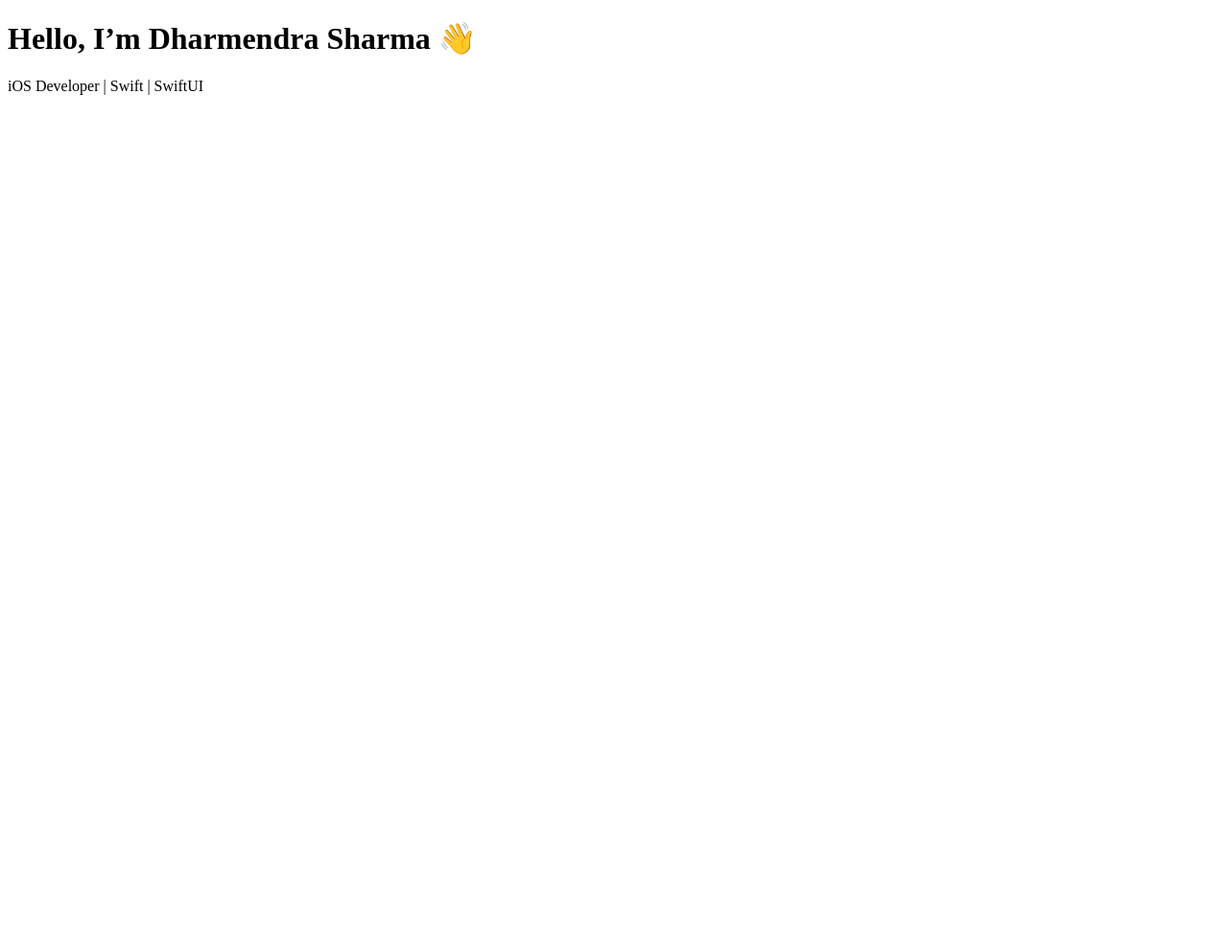
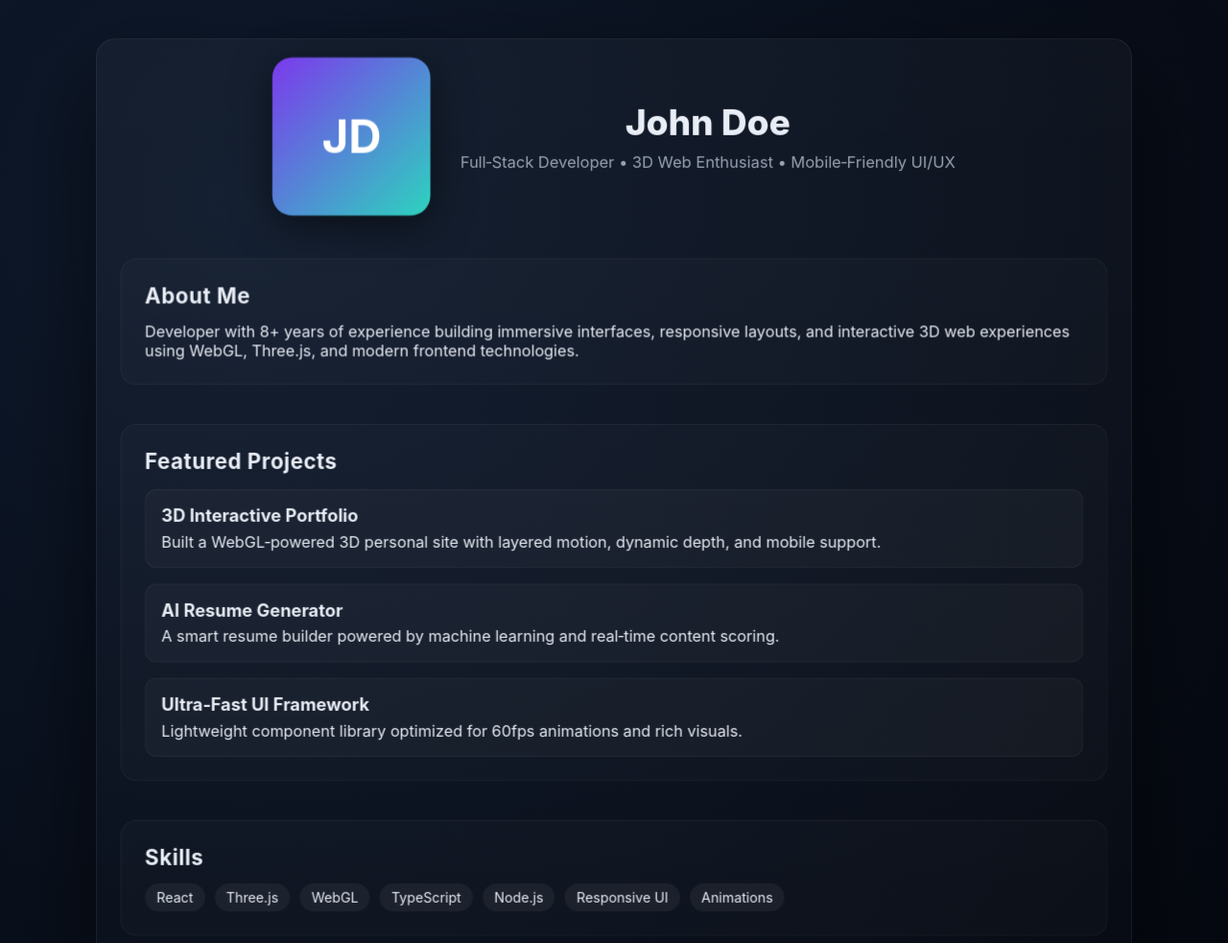
Before and after one commit to Dharmendra-Sharmaa/Dharmendra-Sharmaa.github.io, a plain HTML site: page index.html in a window 1280 px wide. Shown: the top 983 px of the page at 96% size. Before the commit the page ends 800 px from the top, so only its background shows below. Drawn offline with Linux system fonts and the light colour scheme.

Commit message:
Update index.html
add 3D html

```diff
--- a/index.html
+++ b/index.html
@@ -1,10 +1,213 @@
-<!DOCTYPE html>
-<html>
+<!doctype html>
+<html lang="en">
 <head>
-<title>My Portfolio</title>
+  <meta charset="utf-8" />
+  <meta name="viewport" content="width=device-width, initial-scale=1" />
+  <title>3D Portfolio Resume</title>
+  <style>
+    :root{
+      --bg:#05080f;
+      --card:#0c1322;
+      --accent:#7c3aed;
+      --muted:#9aa4b2;
+      --paper:#0f172a;
+    }
+    *{box-sizing:border-box;margin:0;padding:0}
+    body{
+      font-family:Inter,system-ui,sans-serif;
+      background:radial-gradient(circle at 20% 20%, #0f1a2d, #05080f);
+      color:#e9edf5;
+      min-height:100vh;
+      overflow-x:hidden;
+    }
+
+    /* GLOBAL 3D SCENE */
+    .scene{
+      width:100%;
+      min-height:100vh;
+      perspective:1400px;
+      padding:40px 20px;
+      display:flex;
+      flex-direction:column;
+      align-items:center;
+    }
+
+    /* MAIN 3D CARD */
+    .card{
+      width:100%;
+      max-width:1080px;
+      background:linear-gradient(180deg,rgba(255,255,255,0.03),rgba(255,255,255,0.01));
+      padding:32px;
+      border-radius:20px;
+      border:1px solid rgba(255,255,255,0.06);
+      box-shadow:0 40px 100px rgba(0,0,0,0.6);
+      transform-style:preserve-3d;
+      transition:transform .4s ease;
+    }
+
+    /* HERO SECTION */
+    .hero{
+      display:flex;
+      align-items:center;
+      gap:30px;
+      flex-wrap:wrap;
+      justify-content:center;
+      text-align:center;
+      transform:translateZ(40px);
+    }
+
+    .avatar{
+      width:160px;
+      height:160px;
+      border-radius:20px;
+      background:linear-gradient(135deg,#7c3aed,#2dd4bf);
+      display:flex;
+      align-items:center;
+      justify-content:center;
+      font-size:46px;
+      font-weight:700;
+      color:white;
+      box-shadow:0 10px 40px rgba(0,0,0,0.5);
+      transform:translateZ(60px);
+    }
+
+    .hero-text h1{
+      font-size:36px;
+      font-weight:800;
+    }
+    .hero-text p{
+      margin-top:8px;
+      font-size:16px;
+      color:var(--muted);
+    }
+
+    /* 3D SECTIONS */
+    .section{
+      margin-top:40px;
+      padding:24px;
+      background:rgba(255,255,255,0.02);
+      border-radius:16px;
+      border:1px solid rgba(255,255,255,0.05);
+      transform:translateZ(20px);
+    }
+    .section h2{
+      font-size:22px;
+      margin-bottom:14px;
+      letter-spacing:0.5px;
+    }
+
+    .project{
+      margin-top:16px;
+      padding:16px;
+      border-radius:12px;
+      background:rgba(255,255,255,0.03);
+      border:1px solid rgba(255,255,255,0.05);
+    }
+    .project h3{
+      margin-bottom:6px;
+      font-size:18px;
+    }
+
+    /* SKILLS */
+    .skills{display:flex;flex-wrap:wrap;gap:10px;margin-top:10px}
+    .skill{
+      background:rgba(255,255,255,0.05);
+      padding:6px 12px;
+      border-radius:20px;
+      font-size:14px;
+    }
+
+    /* MOBILE */
+    @media(max-width:600px){
+      .hero-text h1{font-size:26px}
+      .avatar{width:120px;height:120px;font-size:32px}
+      .section{padding:18px}
+    }
+  </style>
 </head>
 <body>
-<h1>Hello, I’m Dharmendra Sharma 👋</h1>
-<p>iOS Developer | Swift | SwiftUI</p>
+  <div class="scene" id="scene">
+
+    <div class="card" id="card">
+
+      <div class="hero">
+        <div class="avatar">JD</div>
+        <div class="hero-text">
+          <h1>John Doe</h1>
+          <p>Full‑Stack Developer • 3D Web Enthusiast • Mobile‑Friendly UI/UX</p>
+        </div>
+      </div>
+
+      <div class="section">
+        <h2>About Me</h2>
+        <p>Developer with 8+ years of experience building immersive interfaces, responsive layouts, and interactive 3D web experiences using WebGL, Three.js, and modern frontend technologies.</p>
+      </div>
+
+      <div class="section">
+        <h2>Featured Projects</h2>
+
+        <div class="project">
+          <h3>3D Interactive Portfolio</h3>
+          <p>Built a WebGL‑powered 3D personal site with layered motion, dynamic depth, and mobile support.</p>
+        </div>
+
+        <div class="project">
+          <h3>AI Resume Generator</h3>
+          <p>A smart resume builder powered by machine learning and real‑time content scoring.</p>
+        </div>
+
+        <div class="project">
+          <h3>Ultra‑Fast UI Framework</h3>
+          <p>Lightweight component library optimized for 60fps animations and rich visuals.</p>
+        </div>
+      </div>
+
+      <div class="section">
+        <h2>Skills</h2>
+        <div class="skills">
+          <span class="skill">React</span>
+          <span class="skill">Three.js</span>
+          <span class="skill">WebGL</span>
+          <span class="skill">TypeScript</span>
+          <span class="skill">Node.js</span>
+          <span class="skill">Responsive UI</span>
+          <span class="skill">Animations</span>
+        </div>
+      </div>
+
+    </div>
+
+  </div>
+
+  <script>
+    const card = document.getElementById("card");
+    const scene = document.getElementById("scene");
+
+    // Desktop: 3D tilt
+    scene.addEventListener("mousemove", (e) => {
+      if (window.innerWidth < 700) return;
+      const rect = scene.getBoundingClientRect();
+      const x = e.clientX - rect.left;
+      const y = e.clientY - rect.top;
+      const centerX = rect.width / 2;
+      const centerY = rect.height / 2;
+
+      const rotateY = ((x - centerX) / centerX) * 10;
+      const rotateX = -((y - centerY) / centerY) * 10;
+
+      card.style.transform = `rotateY(${rotateY}deg) rotateX(${rotateX}deg)`;
+    });
+
+    scene.addEventListener("mouseleave", () => {
+      card.style.transform = "rotateY(0deg) rotateX(0deg)";
+    });
+
+    // MOBILE: subtle parallax on scroll
+    window.addEventListener("scroll", () => {
+      if (window.innerWidth > 700) return;
+      const scrollY = window.scrollY;
+      card.style.transform = `translateY(${scrollY * 0.1}px)`;
+    });
+  </script>
 </body>
 </html>
```
